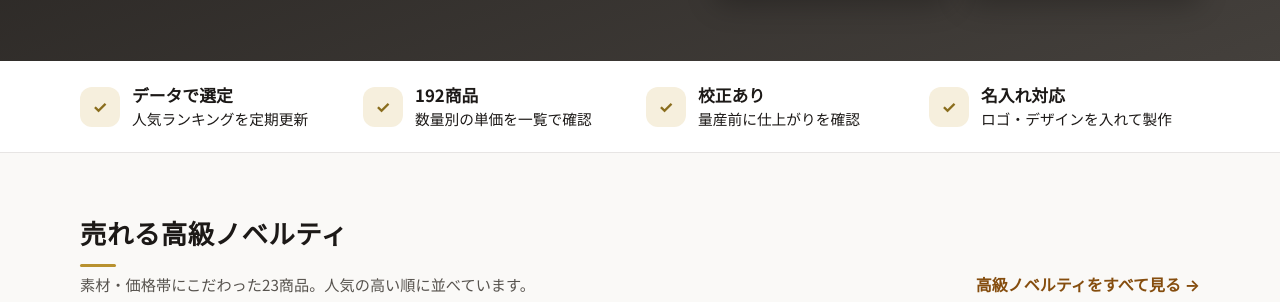
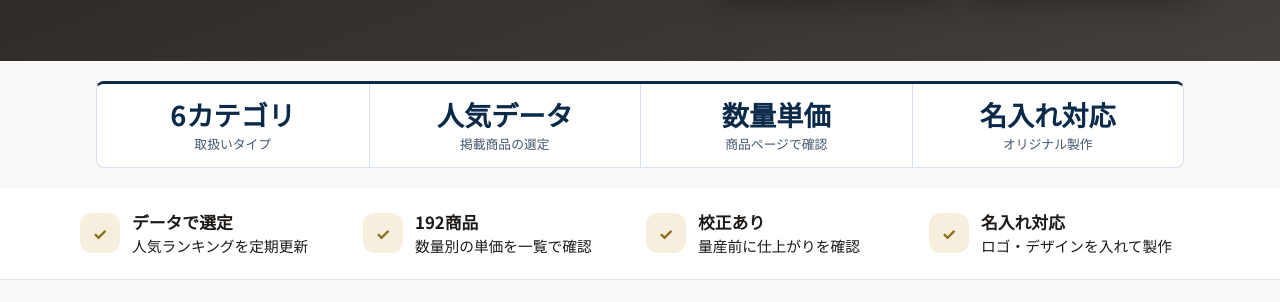
Before and after one commit to solederlego8-a11y/premium-novelty, a plain HTML site: page index.html in a window 1280 px wide. Shown: the part 536-838 px from the top of the page. Drawn offline with Linux system fonts and the light colour scheme.

Commit message:
Design improvement: type scale, metric band, fade-in layer

```diff
--- a/index.html
+++ b/index.html
@@ -40,6 +40,26 @@ gtag('config', 'G-W02HK1VTYF', { anonymize_ip: true });
   ]
 }
 </script>
+
+<style id="b3-pattern">
+:root{--b3-navy:#0B2A4A;--b3-blue:#0F4C81;--b3-ink:#1B2735;--b3-line:#D8E2EC;--b3-bg:#F4F8FB}
+h1{font-size:clamp(1.65rem,4.2vw,2.55rem);letter-spacing:.01em}
+h2{font-size:clamp(1.22rem,2.8vw,1.55rem)}
+.b3-band{max-width:1120px;margin:20px auto;padding:0 16px}
+.b3-band-in{display:flex;flex-wrap:wrap;gap:0;background:#fff;border:1px solid var(--b3-line);border-top:3px solid var(--b3-navy);border-radius:8px;overflow:hidden}
+.b3-band-item{flex:1 1 140px;padding:14px 16px;text-align:center}
+.b3-band-item+.b3-band-item{border-left:1px solid var(--b3-line)}
+.b3-band-item b{display:block;font-size:clamp(1.3rem,3vw,1.7rem);color:var(--b3-navy);line-height:1.2;font-weight:700}
+.b3-band-item span{display:block;margin-top:4px;font-size:.8rem;color:#44586E;line-height:1.4}
+@media (prefers-reduced-motion: no-preference){
+  html.b3js .b3-fade{opacity:0;transform:translateY(10px);transition:opacity .6s ease,transform .6s ease}
+  html.b3js .b3-fade.b3-in{opacity:1;transform:none}
+}
+@media (prefers-reduced-motion: reduce){
+  .b3-fade{opacity:1!important;transform:none!important}
+}
+:focus-visible{outline:2px solid var(--b3-blue);outline-offset:2px}
+</style>
 </head>
 <body class="">
 <header class="site-header"><div class="wrap bar">
@@ -53,6 +73,8 @@ gtag('config', 'G-W02HK1VTYF', { anonymize_ip: true });
 <p class="lead">素材や価格帯にこだわった商品を、人気のデータをもとに選んで掲載しています。記念品・贈答品・イベントの配布物まで、名入れ・オリジナル製作に対応。数量ごとの単価と校正代は、商品ページですぐに確認できます。</p>
 <div class="cta"><a class="btn" href="premium.html">高級ノベルティを見る</a><a class="btn btn-ghost" href="products.html">商品一覧</a></div>
 </div><div class="collage"><img src="images/shoebrushsetina-woodenbox.jpg" alt="" loading="eager" width="400" height="400"><img src="images/wooden-high-class-ballpoint-pen-with-wooden-box.jpg" alt="" loading="eager" width="400" height="400"><img src="images/imabari-hand-towel.jpg" alt="" loading="eager" width="400" height="400"></div></div></section>
+<div class="b3-band"><div class="b3-band-in"><div class="b3-band-item"><b>6カテゴリ</b><span>取扱いタイプ</span></div><div class="b3-band-item"><b>人気データ</b><span>掲載商品の選定</span></div><div class="b3-band-item"><b>数量単価</b><span>商品ページで確認</span></div><div class="b3-band-item"><b>名入れ対応</b><span>オリジナル製作</span></div></div></div>
+
 <div class="trust"><ul>
 <li><i>✓</i><span><b>データで選定</b>人気ランキングを定期更新</span></li>
 <li><i>✓</i><span><b>192商品</b>数量別の単価を一覧で確認</span></li>
@@ -77,4 +99,16 @@ gtag('config', 'G-W02HK1VTYF', { anonymize_ip: true });
 <div><h4>お問い合わせ</h4><ul><li><a href="contact.html">見積もり・お問い合わせ</a></li><li><a href="tokushoho.html">特定商取引法に基づく表記</a></li><li><a href="privacy.html">プライバシーポリシー</a></li></ul></div>
 </div><p class="copy">© 2026 株式会社ブエナビスタ　※画像はイメージです。実際の商品とは形・色・仕様が異なります。</p></div></footer>
 <script>const m=document.querySelector('.menu'),n=document.getElementById('nav');
-m&&m.addEventListener('click',()=>{const o=n.classList.toggle('open');m.setAttribute('aria-expanded',o)});</script></body></html>
+m&&m.addEventListener('click',()=>{const o=n.classList.toggle('open');m.setAttribute('aria-expanded',o)});</script>
+<script>
+(function(){document.documentElement.classList.add('b3js');
+var targets=document.querySelectorAll('section, main>div, .b3-band');
+var els=[];targets.forEach(function(e){if(!e.classList.contains('b3-fade')){e.classList.add('b3-fade');els.push(e);}});
+function show(e){e.classList.add('b3-in');}
+if(!('IntersectionObserver' in window)||window.matchMedia('(prefers-reduced-motion: reduce)').matches){els.forEach(show);return;}
+var io=new IntersectionObserver(function(es){es.forEach(function(en){if(en.isIntersecting){show(en.target);io.unobserve(en.target);}});},{threshold:.05});
+els.forEach(function(e){io.observe(e);});
+setTimeout(function(){els.forEach(show);},2500);
+})();
+</script>
+</body></html>
```
